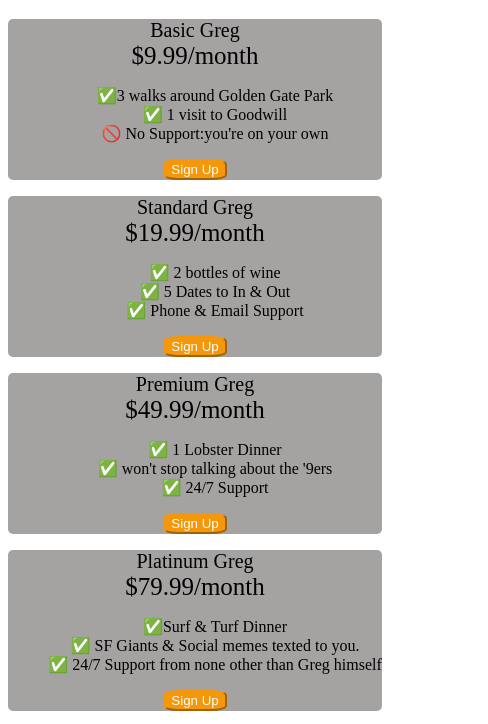
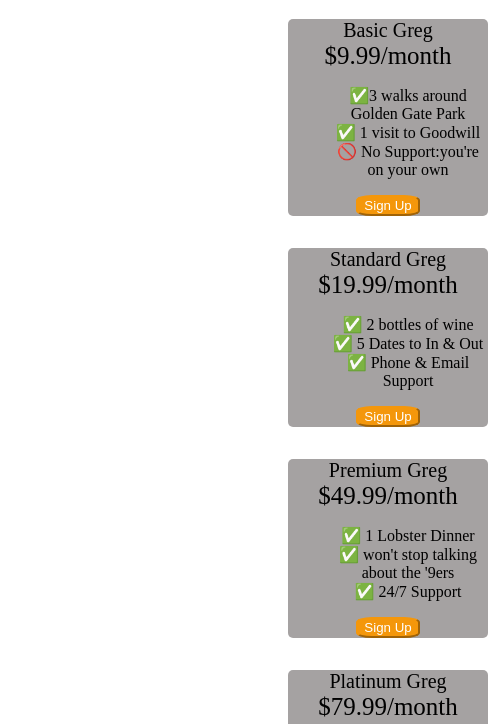
Before and after one commit to MCondes/pricingPlan, a plain HTML site: page index.html in a window 390 px wide. Shown: the part 61-785 px from the top of the page, 488 px wide, since content can reach past the window. Drawn offline with Linux system fonts and the light colour scheme; a web font is replaced by a local one.

Commit message:
Add files via upload

```diff
--- a/index.html
+++ b/index.html
@@ -15,11 +15,12 @@
       .pricing-container {
         display:flex;
         justify-content: center;
-        gap:1rem;
+        gap:2rem;
 
         font-family: "DM Serif Text", serif;
         font-weight: 400;
         font-style: normal;
+        height: 40vh;
 
 
 
@@ -56,11 +57,20 @@
 
 
       /* Hint: What can you do with a media query and flexbox? */
-      @media (max-width: 1250px) {
-        .pricing-container{flex-direction:column;}
+      @media (max-width: 981px) {
         .pricing-container{
+          display: flex;
+          justify-content: center;
+          flex-direction:column;
           height:100%;
+          max-width:40%;
+          margin-left:280px;
 
+
+          /* align-content: center; */
+        }
+        .pricing-plan{
+         justify-content: center;
         }
       }
 
```
